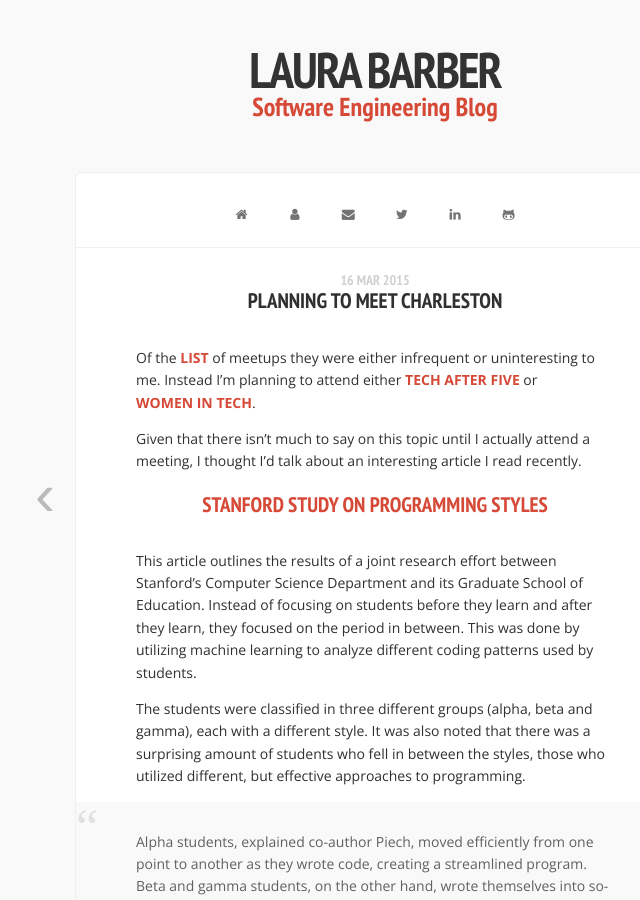
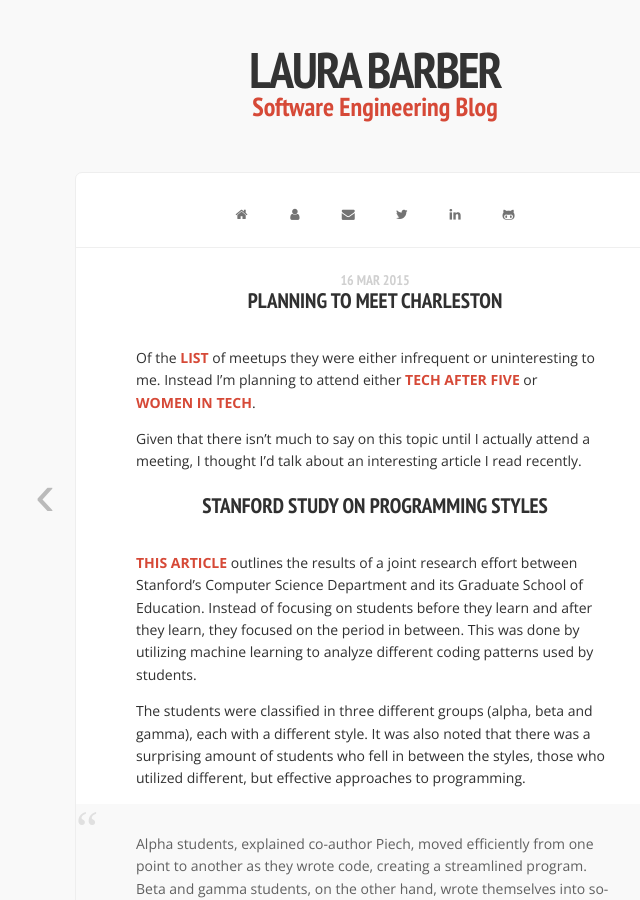
Before and after one commit to Lixxia/lixxia.github.io, a Jekyll site: the page built from _posts/2015-03-16-meetchs.md, in a window 1280 px wide and 900 px high. Shown: the whole window, without its empty margins (265-905 px from the left). Built offline with Jekyll 4.4.1, drawn with Linux system fonts in a browser that asks for light colours; nearby versions of some CDN libraries; Markdown is read by kramdown in place of the engine named in the settings; comment, search, counter and statistics services are not loaded.

Commit message:
moving link

```diff
--- a/_posts/2015-03-16-meetchs.md
+++ b/_posts/2015-03-16-meetchs.md
@@ -8,9 +8,9 @@ Of the [list](http://www.charlestondigitalcorridor.com/talent/user-groups/) of m
 
 Given that there isn't much to say on this topic until I actually attend a meeting, I thought I'd talk about an interesting article I read recently.
 
-# [Stanford Study On Programming Styles](https://ed.stanford.edu/news/stanford-study-shows-success-different-learning-styles-computer-science-class)
+# Stanford Study On Programming Styles
 
-This article outlines the results of a joint research effort between Stanford’s Computer Science Department and its Graduate School of Education. Instead of focusing on students before they learn and after they learn, they focused on the period in between. This was done by utilizing machine learning to analyze different coding patterns used by students.
+[This article](https://ed.stanford.edu/news/stanford-study-shows-success-different-learning-styles-computer-science-class) outlines the results of a joint research effort between Stanford’s Computer Science Department and its Graduate School of Education. Instead of focusing on students before they learn and after they learn, they focused on the period in between. This was done by utilizing machine learning to analyze different coding patterns used by students.
 
 The students were classified in three different groups (alpha, beta and gamma), each with a different style. It was also noted that there was a surprising amount of students who fell in between the styles, those who utilized different, but effective approaches to programming.
 
```
